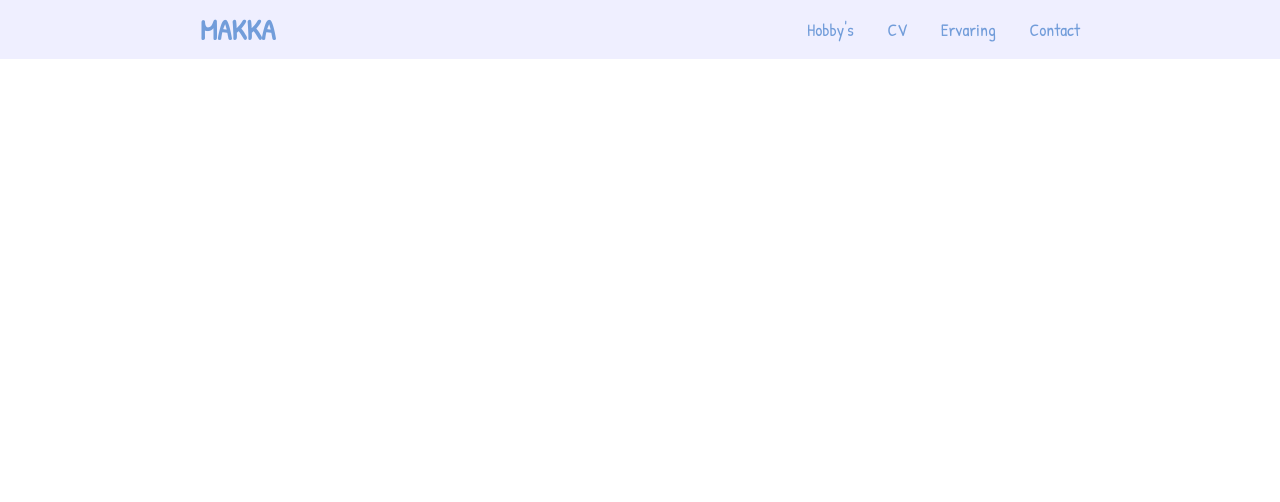
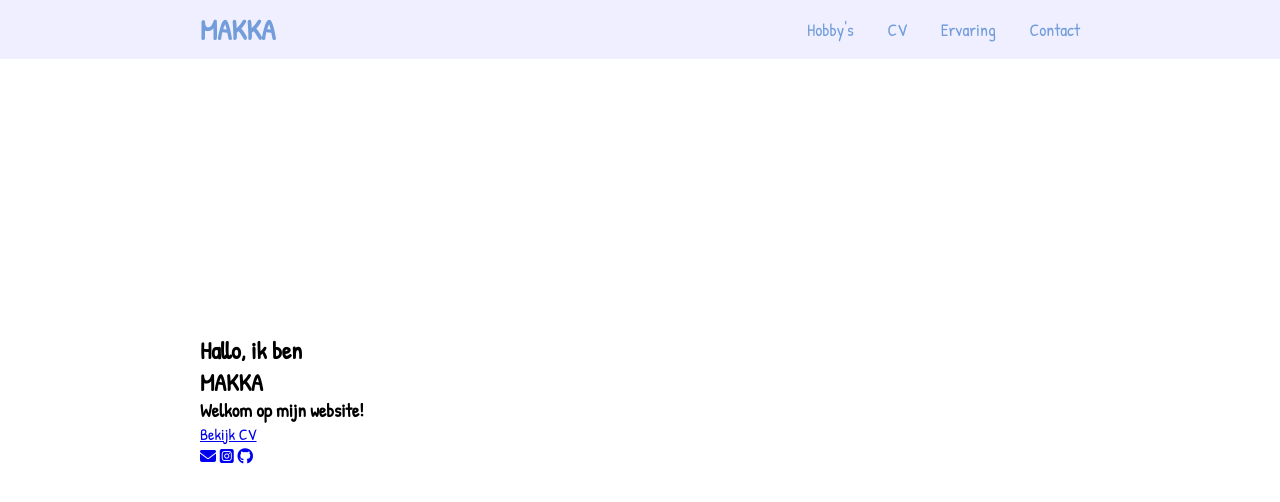
Before and after one commit to MakkaTM/project2, a plain HTML site: page rootmap/index.html in a window 1280 px wide. Drawn offline with Linux system fonts and the light colour scheme.

Commit message:
nieuwe map

```diff
--- a/rootmap/index.html
+++ b/rootmap/index.html
@@ -11,6 +11,7 @@
 
 
 </head>
+<script src="https://kit.fontawesome.com/d45f813162.js" crossorigin="anonymous"></script>
 <body>
 
     <header>
@@ -25,7 +26,16 @@
     </header>
 
     <section class="main">
+        <div>
+            <h2>Hallo, ik ben<br><span>MAKKA</span></h2>
+            <h3>Welkom op mijn website!</h3>
+            <a href="#cv" class="main-btn">Bekijk CV</a>
+            <div class="social-icons"></div>
+            <a href="#"><i class="fa-solid fa-envelope"></i></a>
+            <a href="#"><i class="fa-brands fa-square-instagram"></i></a>
+            <a href="#"><i class="fa-brands fa-github"></i></a>
 
+        </div>
     </section>
 
 </body>
--- a/rootmap/style.css
+++ b/rootmap/style.css
@@ -47,3 +47,19 @@ padding-left: 30px;
     color: rgb(57, 113, 191);
 
 }
+
+section {
+
+    padding: 100px 200px;
+
+}
+
+.main {
+
+    width: 100%;
+    min-height: 100vh;
+    display: flex;
+    align-items: center;
+
+
+}
```
